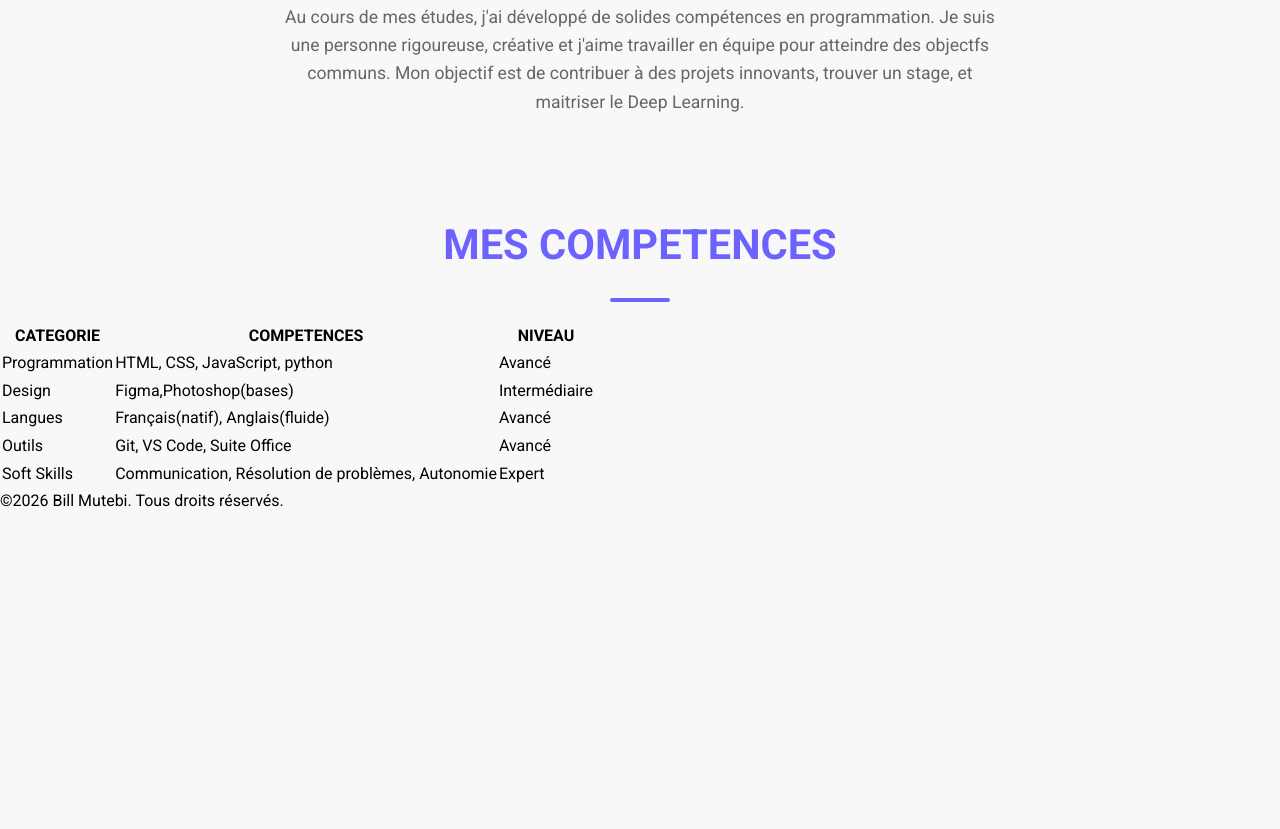
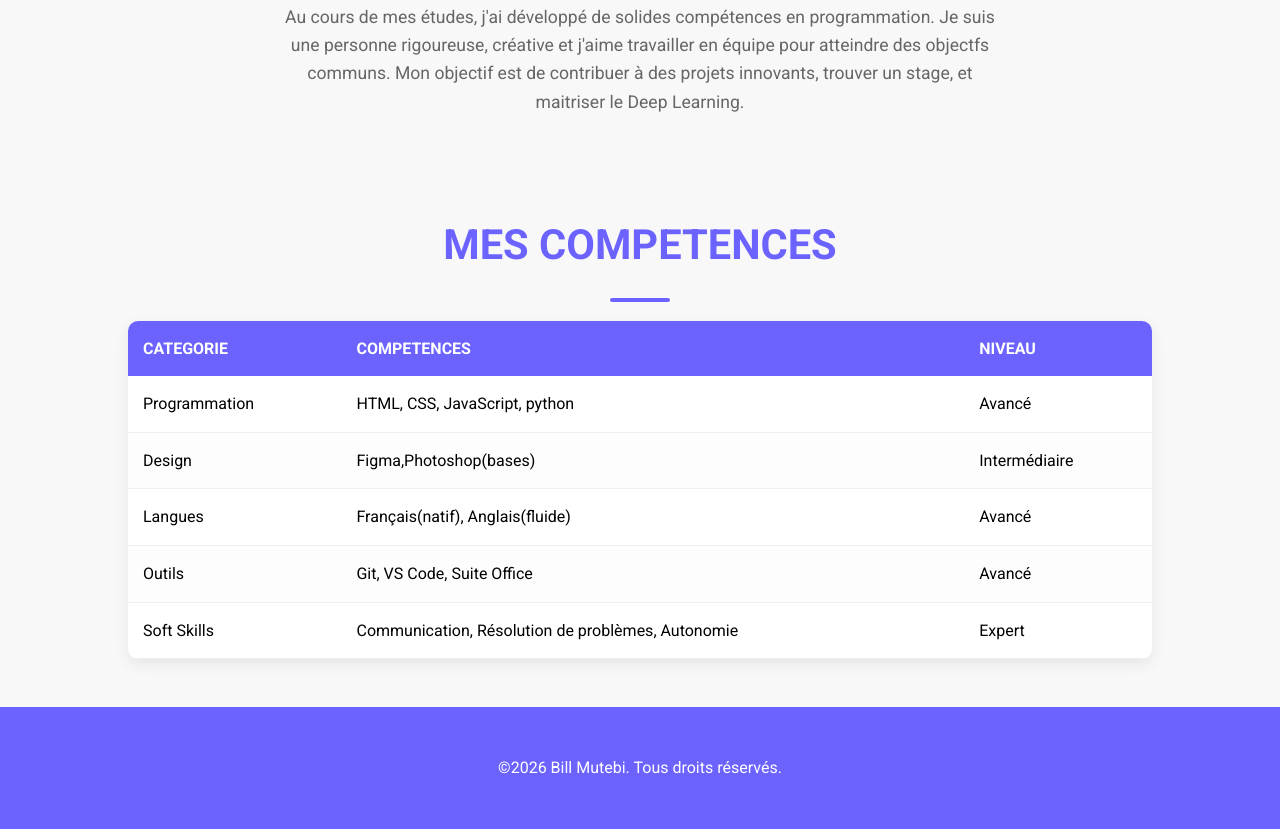
Before and after one commit to ntambo376/mon_portfolio, a plain HTML site: page index.html in a window 1280 px wide. Shown: the part 867-1696 px from the top of the page. Before the commit the page ends 1381 px from the top, so only its background shows below. Drawn offline with Linux system fonts and the light colour scheme.

Commit message:
stylisation de la section mes competences

```diff
--- a/css/style.css
+++ b/css/style.css
@@ -162,3 +162,69 @@ section h2::after {
     color: var(--gris-fonce);
     font-size: 1.1rem;
 }
+
+.competences table {
+    width: 80%;
+    margin: 0 auto;
+    border-collapse: collapse;
+    background-color: #FFF;
+    box-shadow: 0 5px 15px rgba(0, 0, 0, 0.08);
+    border-radius: 10px;
+    overflow: hidden;
+}
+
+.competences table th, .competences table td {
+    padding: 15px;
+}
+
+.competences table thead {
+    background-color: var(--violet-doux);
+    color: #FFF;
+    text-transform: uppercase;
+}
+
+.competences table tbody td {
+    /* ajoute une bordure de 1px en bas de chaque cellule*/
+    border-bottom: 1px solid var(--gris-clair);
+}
+
+.competences table tbody tr:nth-child(even) {
+    background-color: #FDFDFD;
+}
+
+.competences table tbody tr {
+    transition: backround-color 0.3s ease;
+}
+
+.competences table tbody tr:hover {
+    background-color: #F0F0F0;
+}
+
+.competences table thead th {
+    text-align: left;
+}
+
+footer {
+    margin-top: 3rem;
+    background-color: var(--violet-doux);
+    padding: 3rem 0;
+    text-align: center;
+}
+
+footer p {
+    color: white;
+    margin-bottom: 1.2rem;
+}
+
+footer a {
+    display: inline-block;
+    font-size: 1.6rem;
+    color: white;
+    margin: 0 10px;
+    transition: color 0.3s ease, transform 0.2s ease;
+}
+
+footer a:hover {
+    color: var(--orange-vif);
+    transform: translateY(-3px)
+}
--- a/index.html
+++ b/index.html
@@ -54,7 +54,7 @@
                 </p>
             </div>
         </section>
-        <section>
+        <section class="competences">
             <div>
 
                 <table>
@@ -93,6 +93,11 @@
         <div>
             <p>&copy;2026 Bill Mutebi. Tous droits réservés.</p>
         </div>
+        <div>
+            <a href=""></a>
+            <a href=""></a>
+            <a href=""></a>
+        </div>
     </footer>
 </body>
 </html>
```
